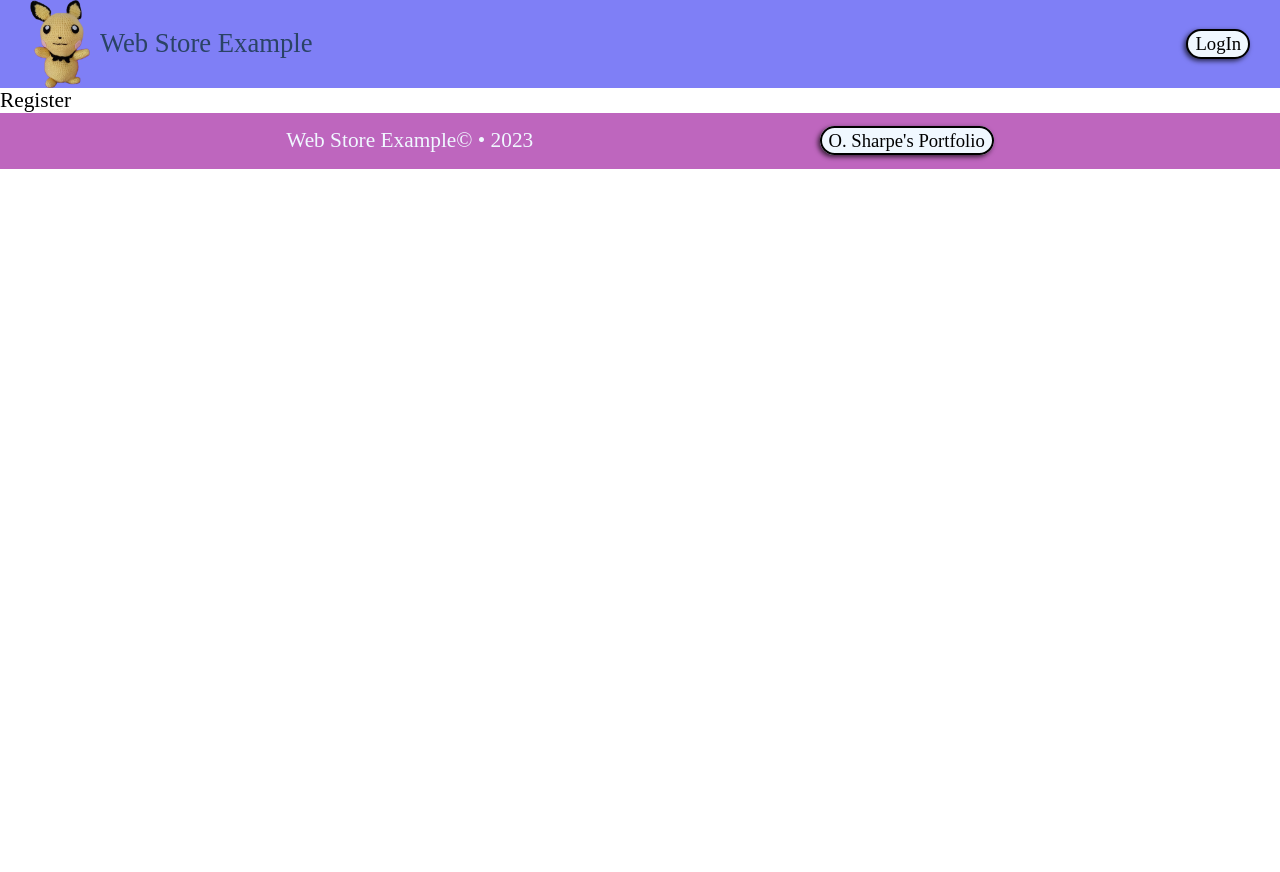
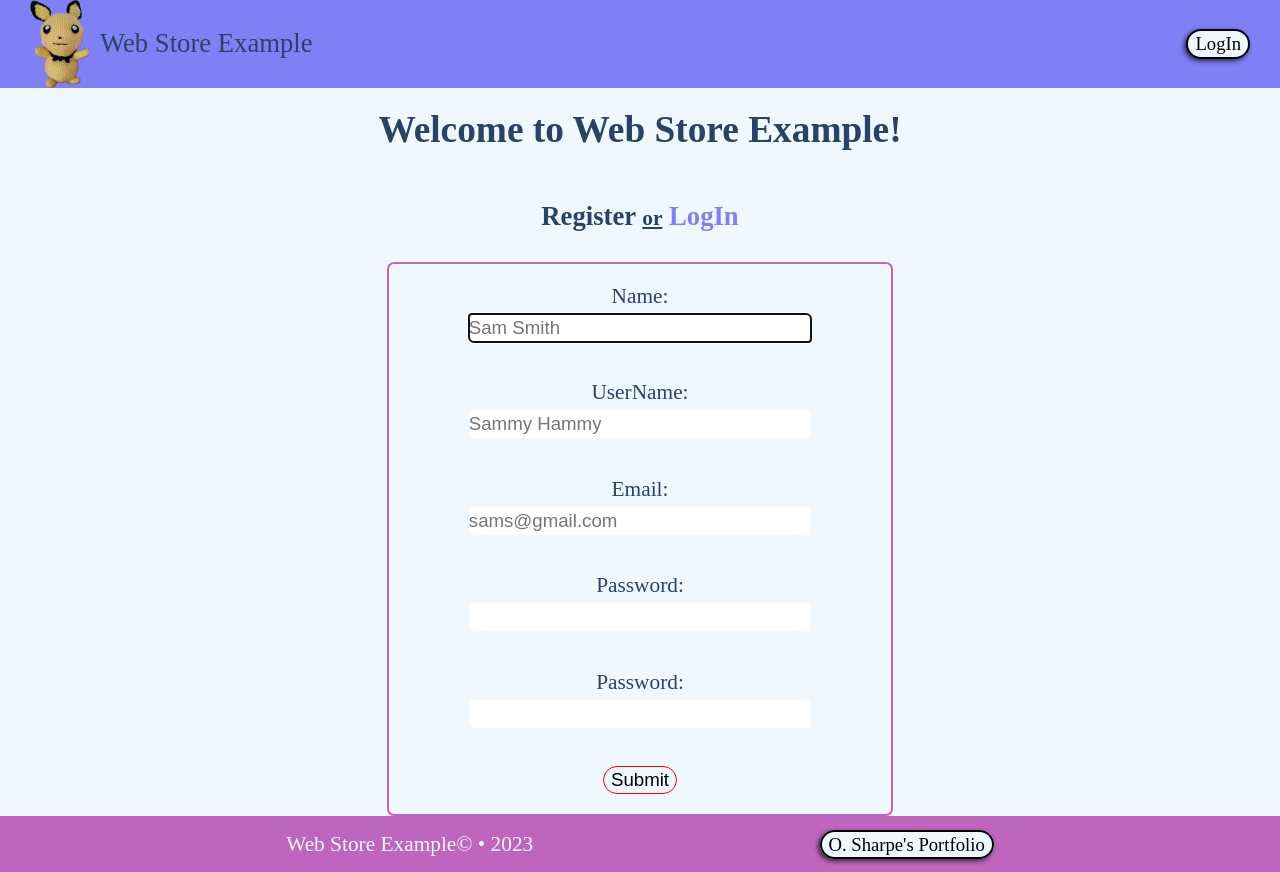
Before and after one commit to OSharpe001/webstore_example, a React (Vite) app in the folder frontend/: page /sign-up in a window 1280 px wide. Before the commit the page ends 800 px from the top, so only its background shows below. Built offline with nearby package versions, Linux system fonts and the light colour scheme.

Commit message:
initial set up of login and register pages

```diff
--- a/frontend/src/pages/Login.jsx
+++ b/frontend/src/pages/Login.jsx
@@ -1,7 +1,119 @@
+import { useState, useEffect, useRef } from 'react';
+import { Link } from "react-router-dom";
+import axios from "axios";
 
 
-export default function Login() {
-  return <div>
-    Login
-  </div>
+export default function Login({ setLoggedIn, currentScreen }) {
+
+  const autoFocus = useEffect;
+  const aliasInput = useRef();
+  const [alias, setAlias] = useState("");
+  const [password, setPassword] = useState("");
+  const [aliasErrorMessage, setAliasErrorMessage] = useState("");
+  const [passwordErrorMessage, setPasswordErrorMessage] = useState("");
+
+  const [formData, setFormData] = useState({
+    userName: "",
+    email: "",
+    password: ""
+  });
+
+  const resetAlias = () => {
+    setAlias("");
+  };
+
+  const resetPassword = () => {
+    setPassword("");
+  };
+
+  const resetLoginForm = () => {
+    resetAlias();
+    resetPassword();
+  };
+
+  const submitForm = (e) => {
+    e.preventDefault();
+    if (alias.includes("@") && alias.includes(".")) {
+      setFormData({
+        email: alias,
+        password: password
+      });
+    } else {
+      setFormData({
+        userName: alias,
+        password: password
+      });
+    }
+    resetLoginForm();
+  };
+
+  const handleChange = ({ target }) => {
+    if (target.name === "alias") {
+      setAlias(target.value);
+      if (target.value.length >= 4) {
+        setAliasErrorMessage("");
+      }
+    } else {
+      setPassword(target.value);
+      if (target.value.length >= 7) {
+        setPasswordErrorMessage("");
+      }
+    }
+  };
+
+  autoFocus(()=> {
+    if (currentScreen === "/sign-in") {
+        aliasInput.current.focus();
+    }
+  }, [currentScreen]);
+
+  useEffect(() => {
+    if (formData.password) {
+        const getMe = async () => {
+        const URL = `/api/users/login`;
+        try {
+          const response = await axios.post(URL, formData);
+          localStorage.setItem("Dev2User", JSON.stringify(response.data));
+          setLoggedIn(JSON.parse(localStorage.getItem("Dev2User")));
+        } catch (err) {
+          console.log(err);
+          alert("Try again or register");
+          resetPassword();
+        }
+      };
+      getMe();
+    }
+  }, [formData, setLoggedIn]);
+
+  const errorHandling = ({ target }) => {
+    if (target.name === "alias" && alias.length < 4) {
+      setAliasErrorMessage("Place username or email");
+    } else if (alias.length >= 4) {
+      setAliasErrorMessage("");
+    }
+    if (target.name === "password" && password.length < 8) {
+      setPasswordErrorMessage("Needs at least 8 characters");
+    } else if (password.length >= 8) {
+      setPasswordErrorMessage("");
+    }
+  };
+
+  const incomplete = aliasErrorMessage || passwordErrorMessage || !alias || !password;
+
+
+  return <div className='login-page'>
+  <h1 className="welcome">Welcome back to Web Store Example!</h1>
+  <h1 className="direct">Login <span className="underlined">or</span> <Link aria-label="On Click" to="/sign-up">Register</Link></h1>
+  <form>
+    <label htmlFor="alias">UserName <span className='underlined'>or</span> Email:</label>
+    <input ref={aliasInput} onChange={handleChange} onBlur={errorHandling} type="text" name="alias" id="alias" placeholder='jd@email.com' value={alias} />
+    <p className="error-message">{aliasErrorMessage}</p>
+
+    <label htmlFor="password">Password:</label>
+    <input onChange={handleChange} onBlur={errorHandling} type="password" name="password" id="password" value={password} />
+    <p className="error-message">{passwordErrorMessage}</p>
+
+    <button onClick={submitForm} className="button" disabled={incomplete}>Submit</button>
+  </form>
+</div>
 }
--- a/frontend/src/pages/Register.jsx
+++ b/frontend/src/pages/Register.jsx
@@ -1,7 +1,189 @@
+import { useState, useEffect, useRef } from 'react';
+import { Link } from "react-router-dom";
+import axios from "axios";
 
 
-export default function Register() {
-  return <div>
-    Register
-  </div>
+export default function Register({ setLoggedIn, currentScreen }) {
+
+  const autoFocus = useEffect;
+  const nameInput = useRef();
+  const [name, setName] = useState("");
+  const [userName, setUserName] = useState("");
+  const [email, setEmail] = useState("");
+  const [password1, setPassword1] = useState("");
+  const [password2, setPassword2] = useState("");
+
+  const [nameErrorMessage, setNameErrorMessage] = useState("");
+  const [userNameErrorMessage, setUserNameErrorMessage] = useState("");
+  const [emailErrorMessage, setEmailErrorMessage] = useState("");
+  const [password1ErrorMessage, setPassword1ErrorMessage] = useState("");
+  const [password2ErrorMessage, setPassword2ErrorMessage] = useState("");
+
+  const [formData, setFormData] = useState({
+    name: "",
+    userName: "",
+    email: "",
+    password: ""
+  });
+
+  const resetName = () => {
+    setName("");
+  };
+
+  const resetUsername = () => {
+    setName("");
+  };
+
+  const resetEmail = () => {
+    setEmail("");
+  };
+
+  const resetPassword = () => {
+    setPassword1("");
+    setPassword2("");
+  };
+
+  const resetLoginForm = () => {
+    resetName();
+    resetUsername();
+    resetEmail();
+    resetPassword();
+  };
+
+  const submitForm = (e) => {
+    e.preventDefault();
+    if (incomplete) {
+      alert("Fill all fields properly");
+    } else {
+      setFormData({
+        name: name,
+        userName: userName,
+        email: email,
+        password: password1
+      });
+      resetLoginForm();
+    }
+  };
+
+  const handleChange = ({ target }) => {
+    if (target.name === "name") {
+      setName(target.value);
+      if (target.value.length >= 4) {
+        setNameErrorMessage("");
+      }
+    } else if (target.name === "userName") {
+      setUserName(target.value);
+      if (target.value.length >= 3 && target.value.length <= 18 && !target.value.includes("@")) {
+        setUserNameErrorMessage("");
+      }
+    } else if (target.name === "email") {
+      setEmail(target.value);
+      if (target.value.includes("@") && target.value.includes(".") && target.value.length >= 6) {
+        setEmailErrorMessage("");
+      }
+    } else if (target.name === "password1") {
+      setPassword1(target.value);
+      if (target.value.length >= 8) {
+        setPassword1ErrorMessage("");
+      }
+    } else {
+      setPassword2(target.value);
+      if (target.value.length >= 8 && target.value === password1) {
+        setPassword2ErrorMessage("");
+      }
+    }
+  };
+
+  autoFocus(()=> {
+    if (currentScreen === "/sign-up") {
+        nameInput.current.focus();
+    }
+  }, [currentScreen]);
+
+  useEffect(() => {
+    if (formData.name && formData.userName && formData.email && formData.password) {
+      const getMe = async () => {
+        const URL = `/api/users`;
+        if (formData.password) {
+          const response = await axios.post(URL, formData);
+          try {
+            localStorage.setItem("Dev2User", JSON.stringify(response.data));
+            await setLoggedIn(JSON.parse(localStorage.getItem("Dev2User")));
+          } catch (err) {
+            alert("Error. Please try, again.");
+            console.log(err);
+            resetPassword();
+          }
+        }
+      };
+      getMe();
+    }
+
+  }, [formData, setLoggedIn]);
+
+  const errorHandling = ({ target }) => {
+    if (target.name === "name" && target.value.length < 4) {
+      setNameErrorMessage("Type your full name");
+    } else if (target.value.length >= 4) {
+      setNameErrorMessage("");
+    }
+
+    if (target.name === "userName" && (target.value.length < 3 || target.value.length > 18)) {
+      setUserNameErrorMessage("Must be 3 to 18 characters");
+    } else if (userName.includes("@")) {
+      setUserNameErrorMessage('No "@" character allowed');
+    } else if (userName.length >= 2 && !userName.includes("@")) {
+      setUserNameErrorMessage("");
+    }
+
+    if (target.name === "email" && (!target.value.includes("@") || !target.value.includes(".") || target.value.length < 6)) {
+      setEmailErrorMessage("Use proper email");
+    } else if (email.includes("@") && email.includes(".") && email.length >= 6){
+      setEmailErrorMessage("");
+    }
+
+    if (target.name === "password1" && target.value.length < 8) {
+      setPassword1ErrorMessage("Needs at least 8 characters");
+    } else if (password1.length >= 8) {
+      setPassword1ErrorMessage("");
+    }
+
+    if (target.name === "password2" && target.value.length < 8) {
+      setPassword2ErrorMessage("Needs at least 8 characters");
+    } else if (password2 !== password1) {
+      setPassword2ErrorMessage("Passwords must match");
+    } else if (password2 >= 8 && password2 === password1) {
+      setPassword2ErrorMessage("");
+    }
+  };
+
+  const incomplete = nameErrorMessage || userNameErrorMessage || emailErrorMessage || password1ErrorMessage || password2ErrorMessage || !name || !userName || !email || !password1 || !password2;
+
+  return <div className='register-page'>
+  <h1 className="welcome">Welcome to Web Store Example!</h1>
+  <h1 className="direct">Register <span className="underlined">or</span> <Link aria-label="On Click" to="/sign-in">LogIn</Link></h1>
+  <form>
+    <label htmlFor="name">Name:</label>
+    <input ref={nameInput}onChange={handleChange} onBlur={errorHandling} type="text" name="name" id="name" placeholder='Sam Smith' value={name} />
+    <p className="error-message">{nameErrorMessage}</p>
+
+    <label htmlFor="userName">UserName:</label>
+    <input onChange={handleChange} onBlur={errorHandling} type="text" name="userName" id="userName" placeholder='Sammy Hammy' value={userName} />
+    <p className="error-message">{userNameErrorMessage}</p>
+
+    <label htmlFor="email">Email:</label>
+    <input onChange={handleChange} onBlur={errorHandling} type="email" name="email" id="email" placeholder='sams@gmail.com' value={email} />
+    <p className="error-message">{emailErrorMessage}</p>
+
+    <label htmlFor="password1">Password:</label>
+    <input onChange={handleChange} onBlur={errorHandling} type="password" name="password1" id="password1" value={password1} />
+    <p className="error-message">{password1ErrorMessage}</p>
+
+    <label htmlFor="password2">Password:</label>
+    <input onChange={handleChange} onBlur={errorHandling} type="password" name="password2" id="password2" value={password2} />
+    <p className="error-message">{password2ErrorMessage}</p>
+
+    <button onClick={submitForm} className="button" disabled={incomplete}>Submit</button>
+  </form>
+</div>
 }
```
